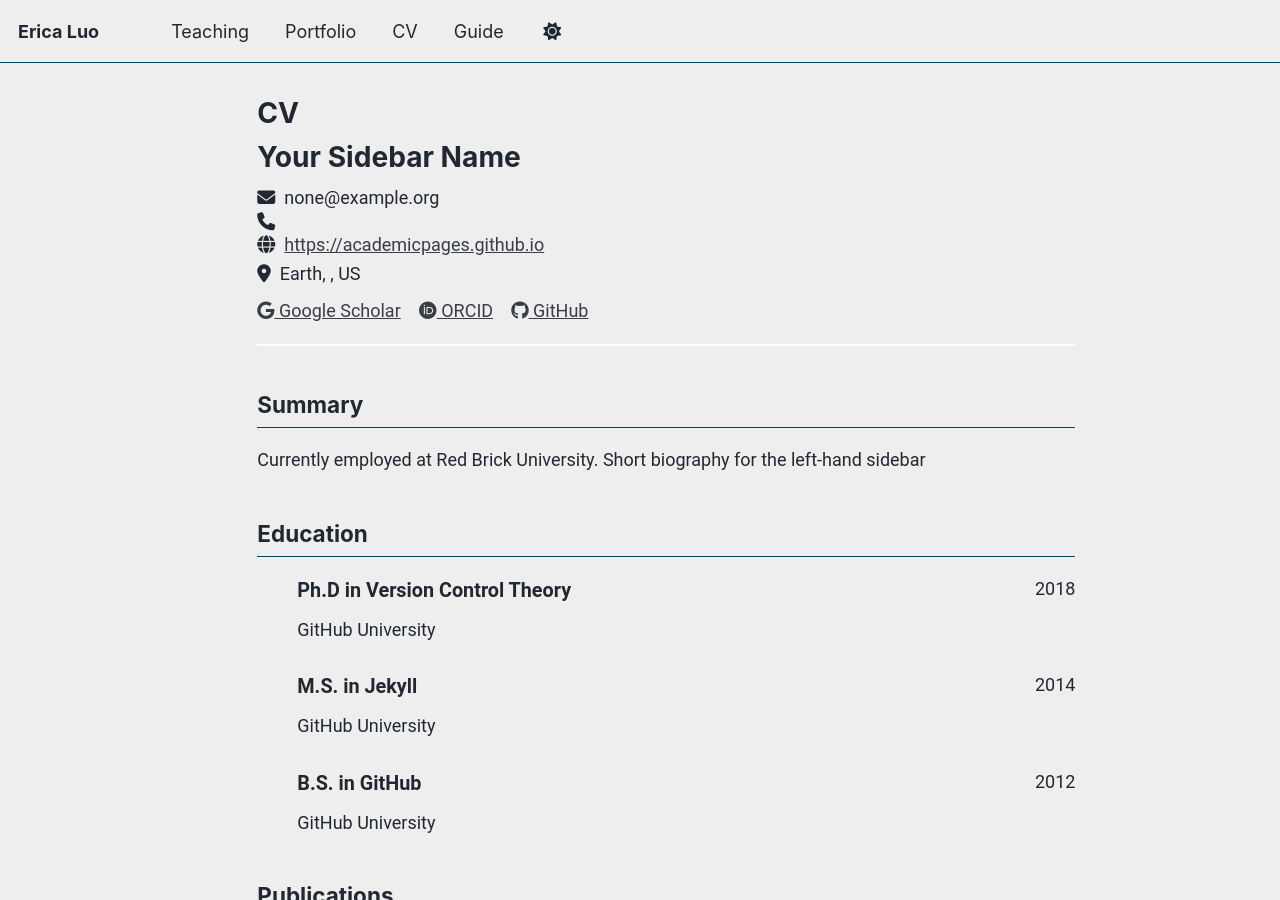
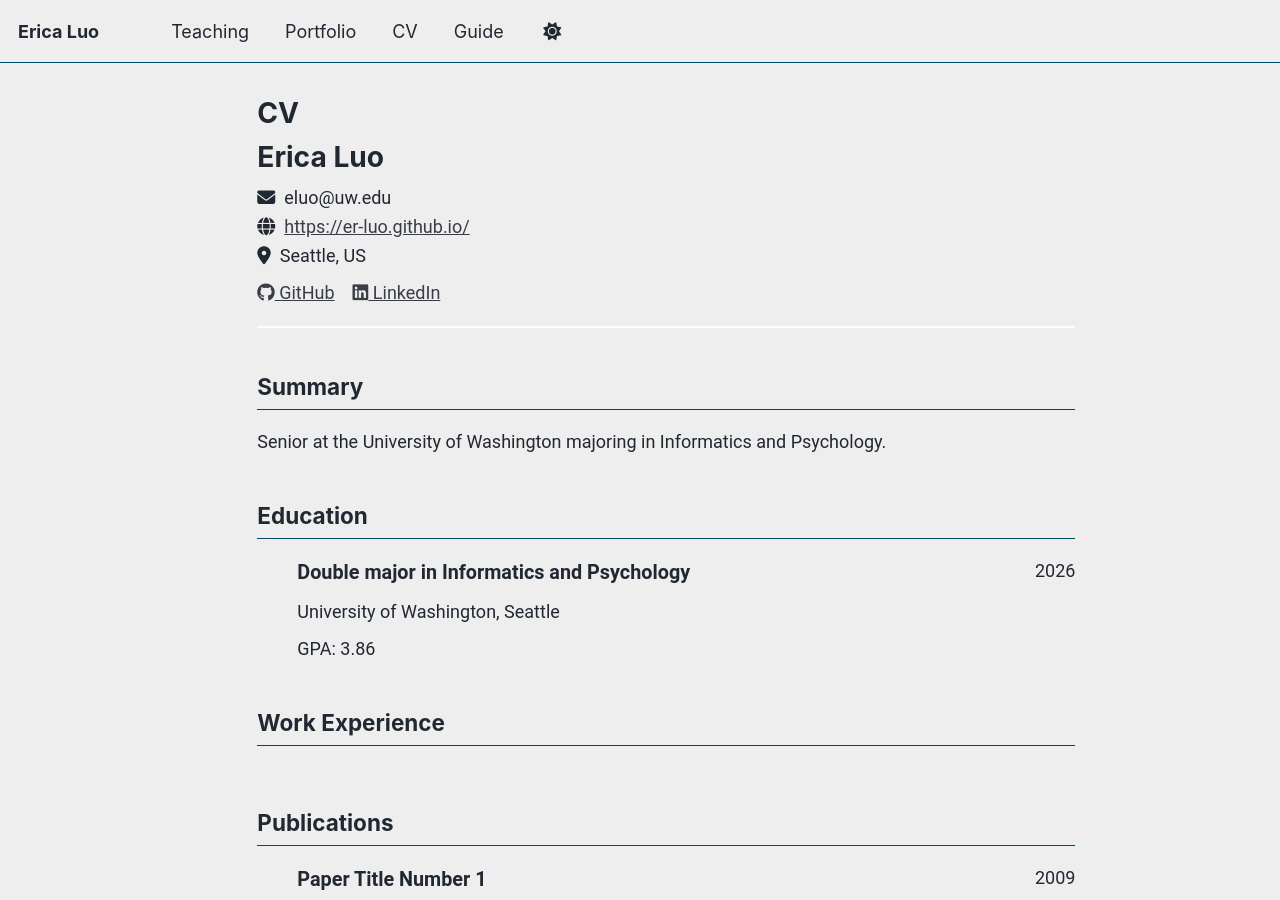
Before and after one commit to er-luo/er-luo.github.io, a Jekyll site: the page built from _pages/cv-json.md, in a window 1280 px wide and 900 px high. Built offline with Jekyll 4.4.1, drawn with Linux system fonts in a browser that asks for light colours; a script bundle is joined from its source files by our own code; library files that are not in the unit come from our copies.

Commit message:
updated CV

```diff
--- a/_data/cv.json
+++ b/_data/cv.json
@@ -1,62 +1,38 @@
 {
   "basics": {
-    "name": "Your Sidebar Name",
-    "email": "none@example.org",
-    "phone": "",
-    "website": "https://academicpages.github.io",
-    "summary": "Currently employed at Red Brick University. Short biography for the left-hand sidebar",
+    "name": "Erica Luo",
+    "email": "eluo@uw.edu",
+    "website": "https://er-luo.github.io/",
+    "summary": "Senior at the University of Washington majoring in Informatics and Psychology.",
     "location": {
-      "address": "",
-      "postalCode": "",
-      "city": "Earth",
-      "countryCode": "US",
-      "region": ""
+      "city": "Seattle",
+      "countryCode": "US"
     },
     "profiles": [
       {
-        "network": "Google Scholar",
-        "username": "",
-        "url": "https://scholar.google.com/citations?user=PS_CX0AAAAAJ"
+        "network": "GitHub",
+        "username": "er-luo",
+        "url": "https://github.com/er-luo"
       },
       {
-        "network": "ORCID",
-        "username": "",
-        "url": "https://orcid.org/yourorcidurl"
-      },
-      {
-        "network": "GitHub",
-        "username": "academicpages",
-        "url": "https://github.com/academicpages"
+        "network": "LinkedIn",
+        "url": "www.linkedin.com/in/eluo"
       }
     ]
   },
-  "work": [],
+  "work": [
+    {
+      "title": "UX Research Intern"
+    }
+  ],
   "education": [
     {
-      "institution": "GitHub University",
-      "area": "Ph.D in Version Control Theory",
-      "studyType": "",
-      "startDate": "",
-      "endDate": "2018",
-      "gpa": null,
-      "courses": []
-    },
-    {
-      "institution": "GitHub University",
-      "area": "M.S. in Jekyll",
-      "studyType": "",
-      "startDate": "",
-      "endDate": "2014",
-      "gpa": null,
-      "courses": []
-    },
-    {
-      "institution": "GitHub University",
-      "area": "B.S. in GitHub",
-      "studyType": "",
-      "startDate": "",
-      "endDate": "2012",
-      "gpa": null,
+      "institution": "University of Washington, Seattle",
+      "area": "Double major in Informatics and Psychology",
+      "studyType": "Bachelor's",
+      "startDate": "2022",
+      "endDate": "2026",
+      "gpa": 3.86,
       "courses": []
     }
   ],
```
